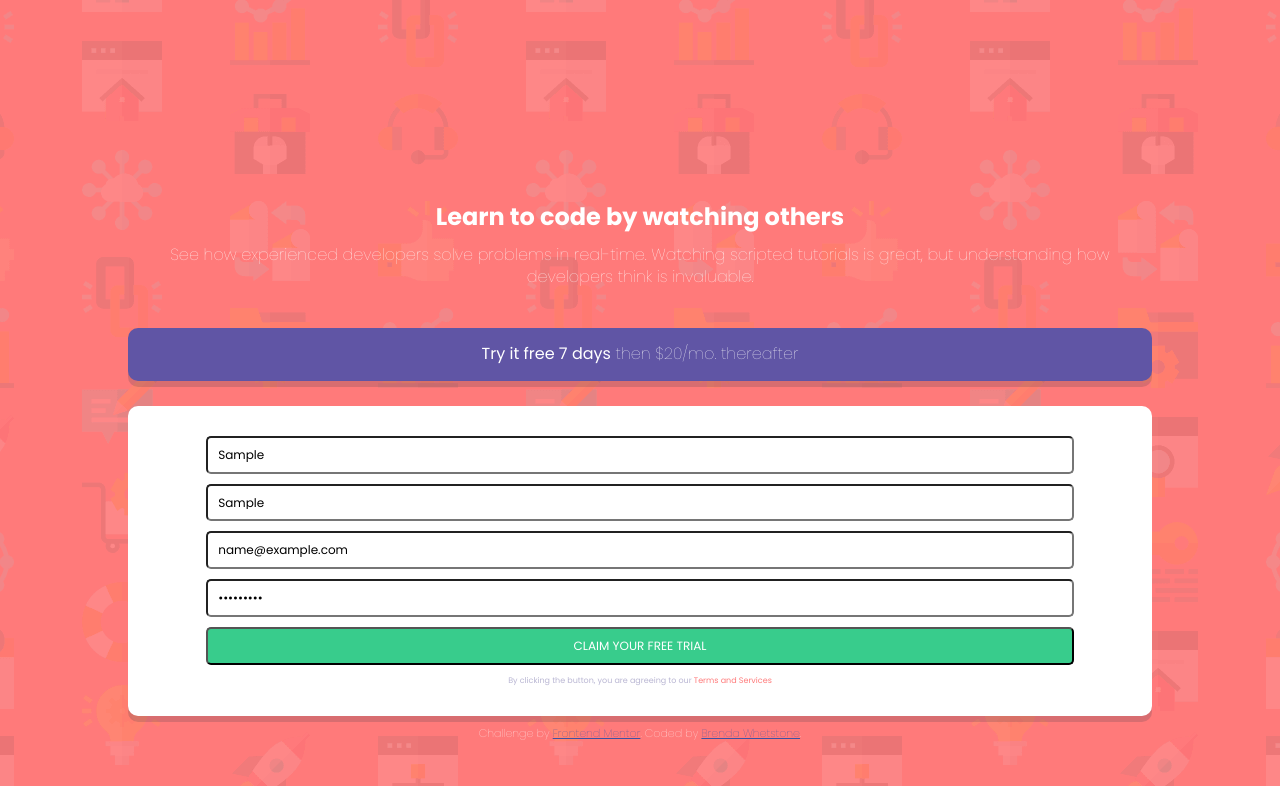
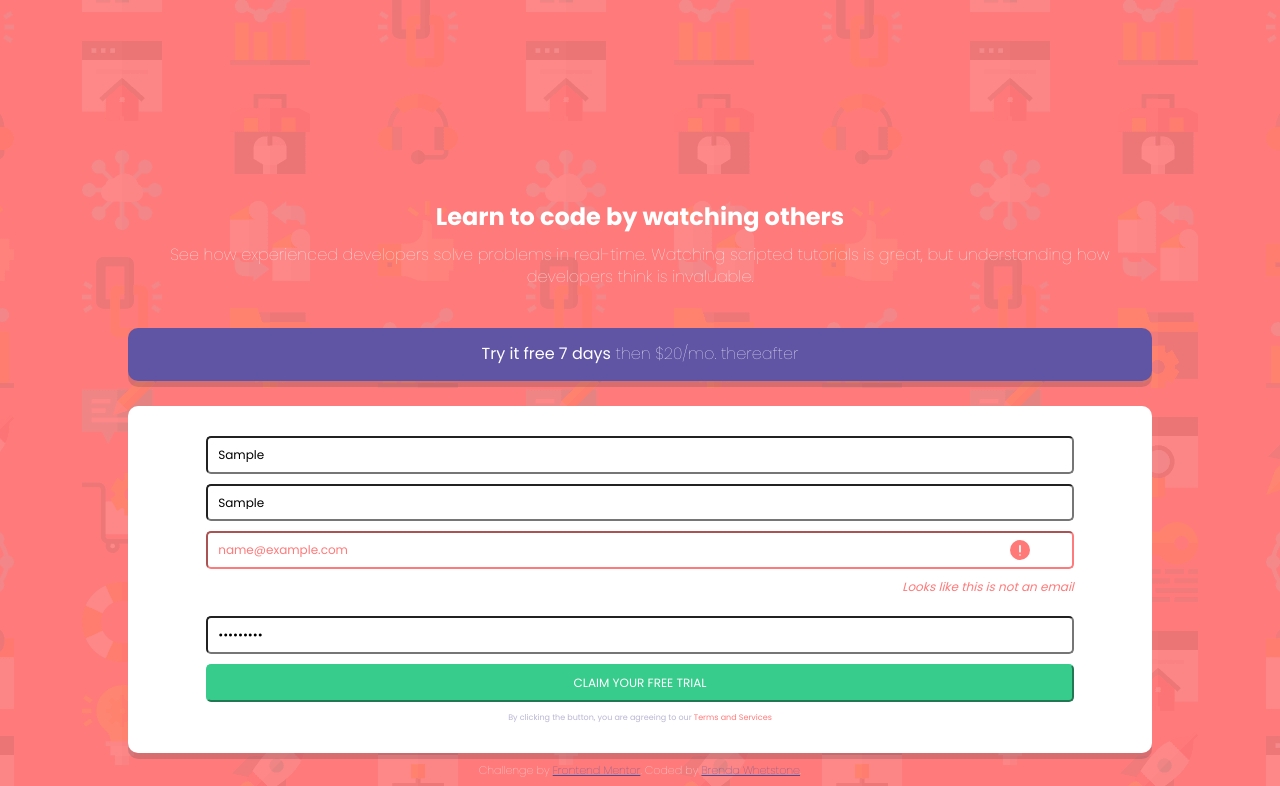
Before and after one commit to Brenda-CW/intro-component-with-signup-form, a plain HTML site: page index.html in a window 1280 px wide. Both pictures are taken after typing "Sample", "Sample", "name@example.com", "Sample123" into the empty fields and a click on the button "CLAIM YOUR FREE TRIAL". Shown: the top 786 px of the page. Drawn offline with Linux system fonts and the light colour scheme.

Commit message:
Finished JS & Finalized

```diff
--- a/css/styles.css
+++ b/css/styles.css
@@ -151,6 +151,16 @@
         font-size: .75em;
      }
 
+     .invalid {
+        color: hsl(0, 100%, 74%);
+        background-image: url("../images/icon-error.svg");
+        background-repeat: no-repeat;
+        background-size:20px;
+        background-position-x:95%;
+        background-position-y: 50%;
+        border-color:hsl(0, 100%, 74%);
+     }
+
      .hide {
        display: none;
      }
@@ -160,22 +170,19 @@
          color: #fff;
          text-transform: uppercase;
          cursor: pointer;
+         border-color: hsl(154, 59%, 51%);
      }
 
      .first-name-alert,
      .last-name-alert,
-     .password-alert {
+     .password-alert,
+     .email-alert {
        color:hsl(0, 100%, 74%);
        text-align: right;
        font-style: italic;
        font-size: .75em;
+       font-weight: 400;
        margin-bottom: 20px;
-     }
-
-     .error-icon {
-      height: 24px;
-      width: 24px;
-      align-content: right;
      }
 
      .terms {
--- a/js/script.js
+++ b/js/script.js
@@ -7,30 +7,42 @@ const emailAddress = document.getElementById("email");
 const emailError = document.getElementById("email-error");
 const password = document.getElementById("password");
 const passwordError = document.querySelector(".password-alert");
+const email = emailAddress.value;
 
-const submit = () => {
+const validate = () => {
     const first = firstName.value;
     const last = lastName.value;
     const pass = password.value;
     const email = emailAddress.value;
-    console.log({first});
-    console.log({last});
-    console.log({pass})
-    console.log({email})
+
     if (first === "") {
-        first.innerHTML = "Hey<img src='./images/icon-error.svg' class='error-icon'>"
-        firstError.classList.remove("hide")
-        console.log("First Name Error!")
+        firstName.classList.add("invalid");
+        firstError.classList.remove("hide") ;
     } if (last === "") {
+        lastName.classList.add("invalid");
         lastError.classList.remove("hide")
-        console.log("Last Name Error!")
     } if (pass === "") {
-        console.log("Password Error!")
-        passwordError.classList.remove("hide")
+        password.classList.add("invalid");
+        passwordError.classList.remove("hide") ;
+    }
+    // if (!email.includes("@") || !email.includes(".com")) {
+    //     emailAddress.classList.add("invalid");
+    //     emailError.classList.remove("hide");
+    // } REMOVED BECAUSE THIS WOULD NOT HAVE ACCEPTED .NET, .ORG AND OTHER DOMAINS
+}
+
+const emailValidate= () => {
+    var mailformat = /^\w+([\.-]?\w+)*@\w+([\.-]?\w+)*(\.\w{2,3})+$/;
+    if(!email.match(mailformat)) {
+        emailAddress.classList.add("invalid");
+        emailError.classList.remove("hide");
+        console.log("Email error")
     }
 }
 
+
 btn.addEventListener("click", function(event) {
     event.preventDefault()
-    submit();
+    validate();
+    emailValidate();
 });
```
Also changed, not shown: design/finished-screenshot.png (added), 2 other files.
